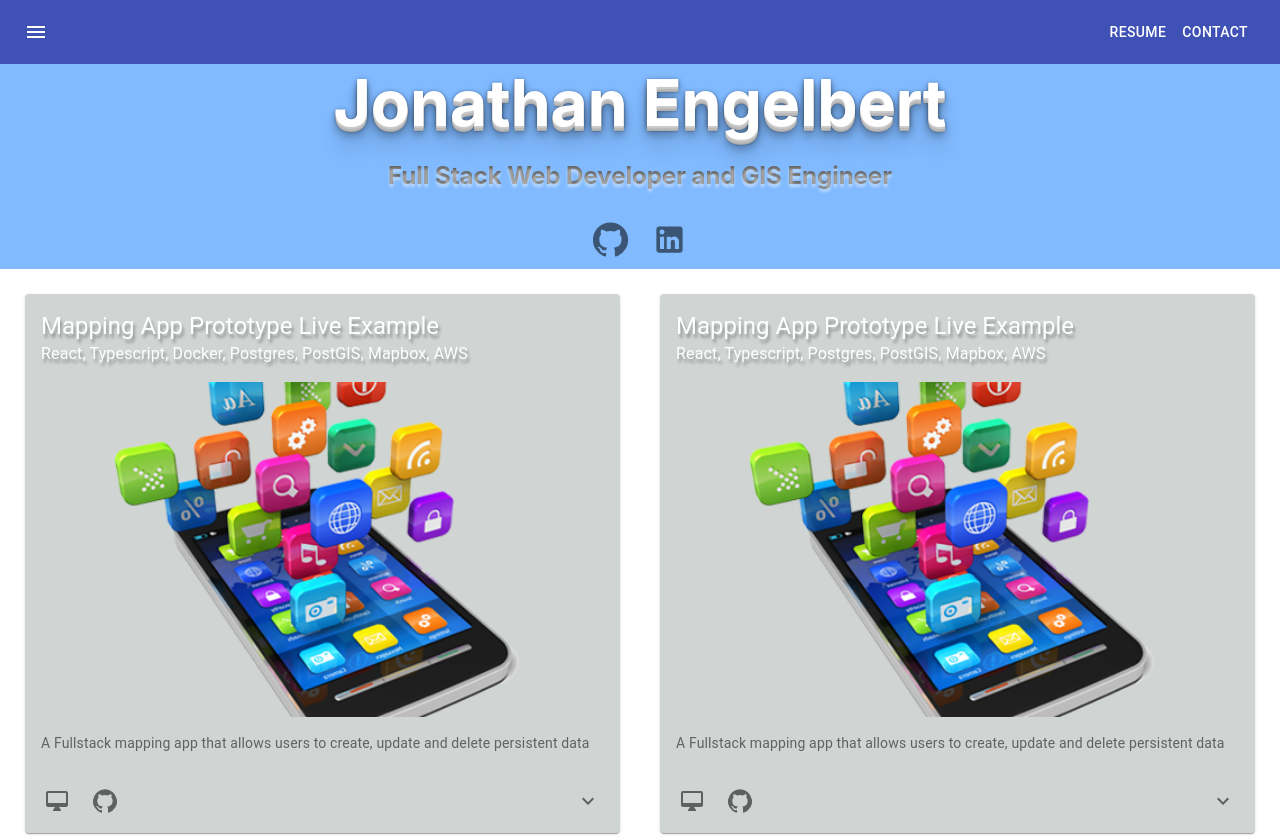
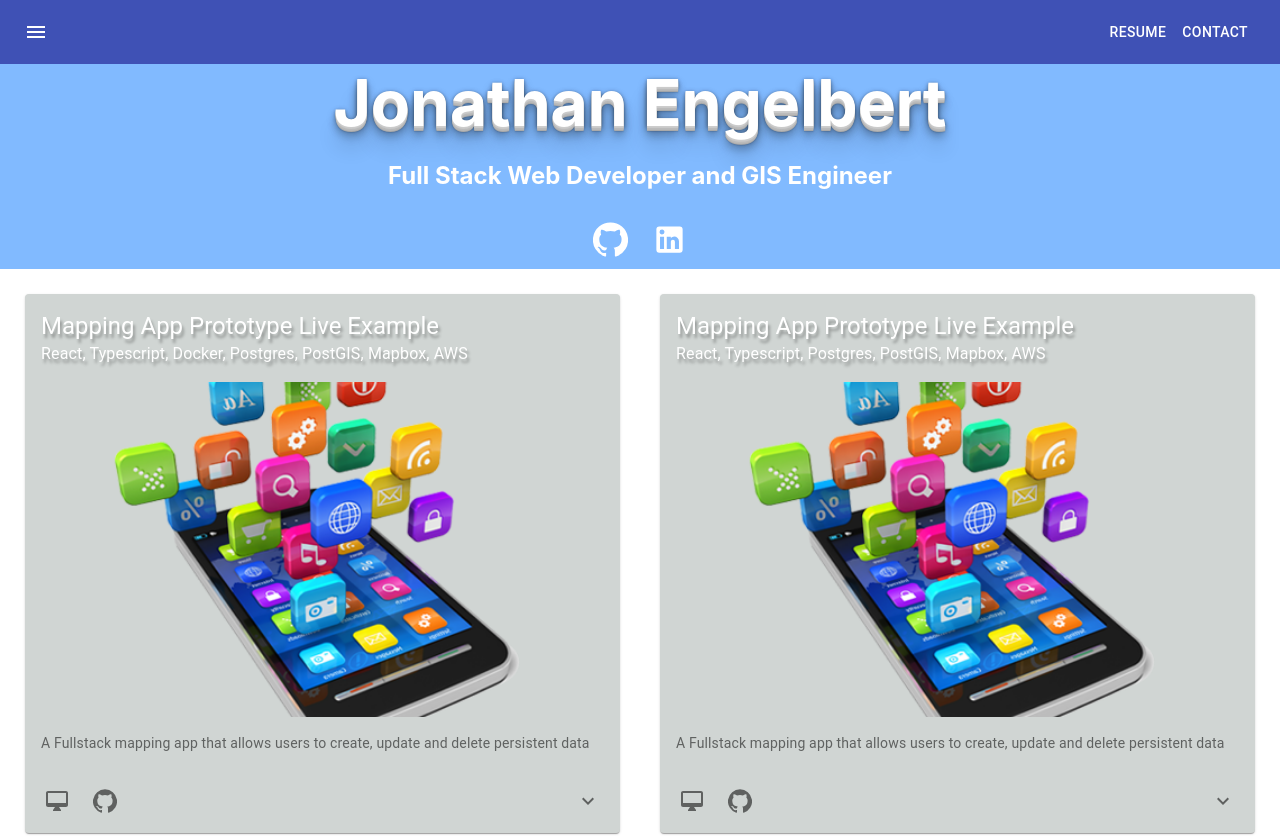
Before and after one commit to jonathanengelbert/portfolio, a React (Create React App) app: page / in a window 1280 px wide. Shown: the top 836 px of the page. Built offline with nearby package versions, Linux system fonts and the light colour scheme.

Commit message:
Changes icons color in header

```diff
--- a/src/components/Header/Header.tsx
+++ b/src/components/Header/Header.tsx
@@ -20,13 +20,13 @@ const Header = () => {
 
                 onClick={() => openInNewWindow('https://github.com/jonathanengelbert')}
             >
-                <GitHubIcon fontSize={"large"}/>
+                <GitHubIcon fontSize={"large"} style={{color: "white"}}/>
             </IconButton>
             <IconButton
                 aria-label="Source Code"
                 onClick={() => openInNewWindow('https://www.linkedin.com/in/jonathan-engelbert/')}
             >
-                <LinkedInIcon fontSize={"large"}/>
+                <LinkedInIcon fontSize={"large"} style={{color: "white"}}/>
             </IconButton>
         </header>
     )
--- a/src/components/Header/headerStyles.scss
+++ b/src/components/Header/headerStyles.scss
@@ -22,13 +22,4 @@
     0 10px 10px rgba(0,0,0,.2),
     0 20px 20px rgba(0,0,0,.15);
   }
-
-  h2 {
-    background-color: #666666;
-    -webkit-background-clip: text;
-    -moz-background-clip: text;
-    background-clip: text;
-    color: transparent;
-    text-shadow: rgba(255,255,255,0.5) 0px 3px 3px;
-  }
 }
```
